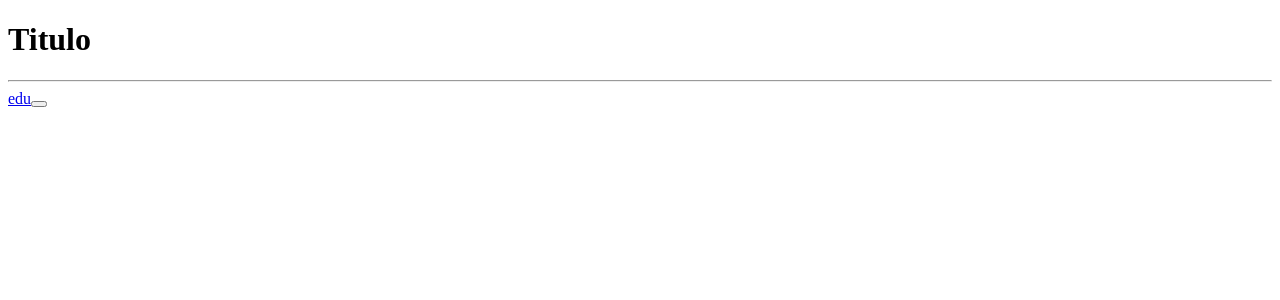
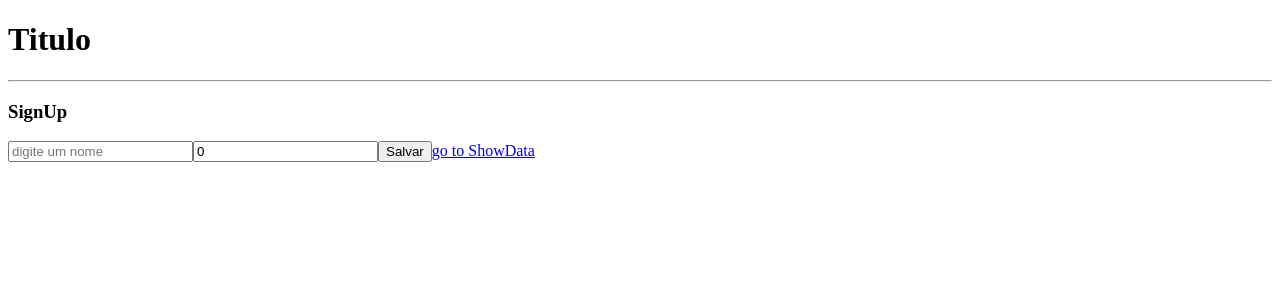
Before and after one commit to edufontana/context-web, a React (Vite) app: page / in a window 1280 px wide. Shown: the top 300 px of the page. Built offline with nearby package versions, Linux system fonts and the light colour scheme.

Commit message:
feat: form

```diff
--- a/src/pages/ShowData.tsx
+++ b/src/pages/ShowData.tsx
@@ -1,9 +1,15 @@
 import { Link } from 'react-router-dom'
+import { useContext } from 'react'
+import { Context } from '../contexts/Context'
 
 export function ShowData() {
+  const { state, dispatch } = useContext(Context)
   return (
     <div>
-      <Link to="/">showdata</Link>
+      nome: {state.user.name}
+      <hr />
+      idade:{state.user.age} <hr />
+      <Link to="/">go to SignUp</Link>
     </div>
   )
 }
--- a/src/pages/SignUp.tsx
+++ b/src/pages/SignUp.tsx
@@ -1,24 +1,51 @@
 import { Link } from 'react-router-dom'
-import { useContext } from 'react'
+import React, { useContext, useState } from 'react'
 import { Context } from '../contexts/Context'
 import {} from '../reducers/userReducer'
 
 export function SignUp() {
   const { state, dispatch } = useContext(Context)
 
+  function handleNameChange(e: React.ChangeEvent<HTMLInputElement>) {
+    dispatch({
+      type: 'CHANGE_NAME',
+      payload: {
+        name: e.target.value,
+      },
+    })
+  }
+
+  function handleAgeChange(e: React.ChangeEvent<HTMLInputElement>) {
+    dispatch({
+      type: 'CHANGE_AGE',
+      payload: {
+        age: parseInt(e.target.value),
+      },
+    })
+  }
+
+  function handleSaveInformation() {}
+
   return (
     <div>
-      <Link to="/exibir">{state.user.name}</Link>
-      <button
-        onClick={() => {
-          dispatch({
-            type: 'CHANGE_NAME',
-            payload: {
-              name: 'aa',
-            },
-          })
-        }}
-      ></button>
+      <h3>SignUp</h3>
+      <input
+        type="text"
+        value={state.user.name}
+        onChange={handleNameChange}
+        placeholder="digite um nome"
+      />
+      <input
+        type="text"
+        value={state.user.age}
+        onChange={handleAgeChange}
+        placeholder="digite uma idade"
+      />
+
+      <button type="button" onClick={handleSaveInformation}>
+        Salvar
+      </button>
+      <Link to="/exibir">go to ShowData</Link>
     </div>
   )
 }
--- a/src/reducers/userReducer.ts
+++ b/src/reducers/userReducer.ts
@@ -6,8 +6,8 @@ export interface UserType {
 }
 
 export const userInitialState: UserType = {
-  name: 'edu',
-  age: 27,
+  name: '',
+  age: 0,
 }
 
 export const userReducer = (
@@ -19,7 +19,7 @@ export const userReducer = (
       return { ...state, name: action.payload.name }
 
     case 'CHANGE_AGE':
-      return { ...state, name: action.payload.age }
+      return { ...state, age: action.payload.age }
   }
 
   return state
```
